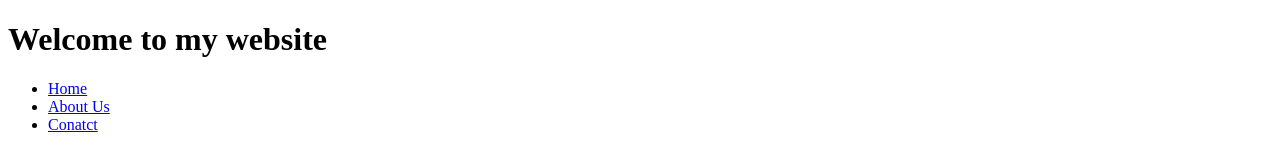
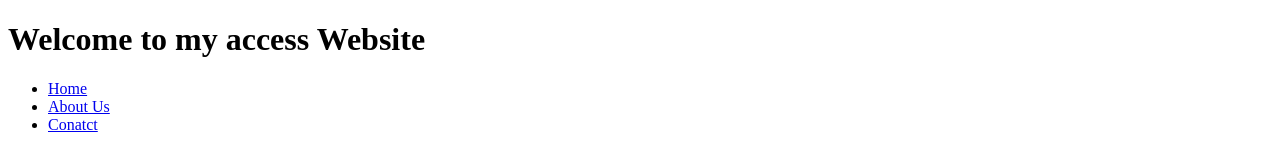
Before and after one commit to salman-inspera/git-demo, a plain HTML site: page index.html in a window 1280 px wide. Shown: the top 155 px of the page. Drawn offline with Linux system fonts and the light colour scheme.

Commit message:
third commit

```diff
--- a/index.html
+++ b/index.html
@@ -9,7 +9,7 @@
 
 <body>
     <header>
-        <h1> Welcome to my website</h1>
+        <h1> Welcome to my access Website</h1>
         <nav>
             <ul>
                 <li><a href="#">Home</a></li>
```
